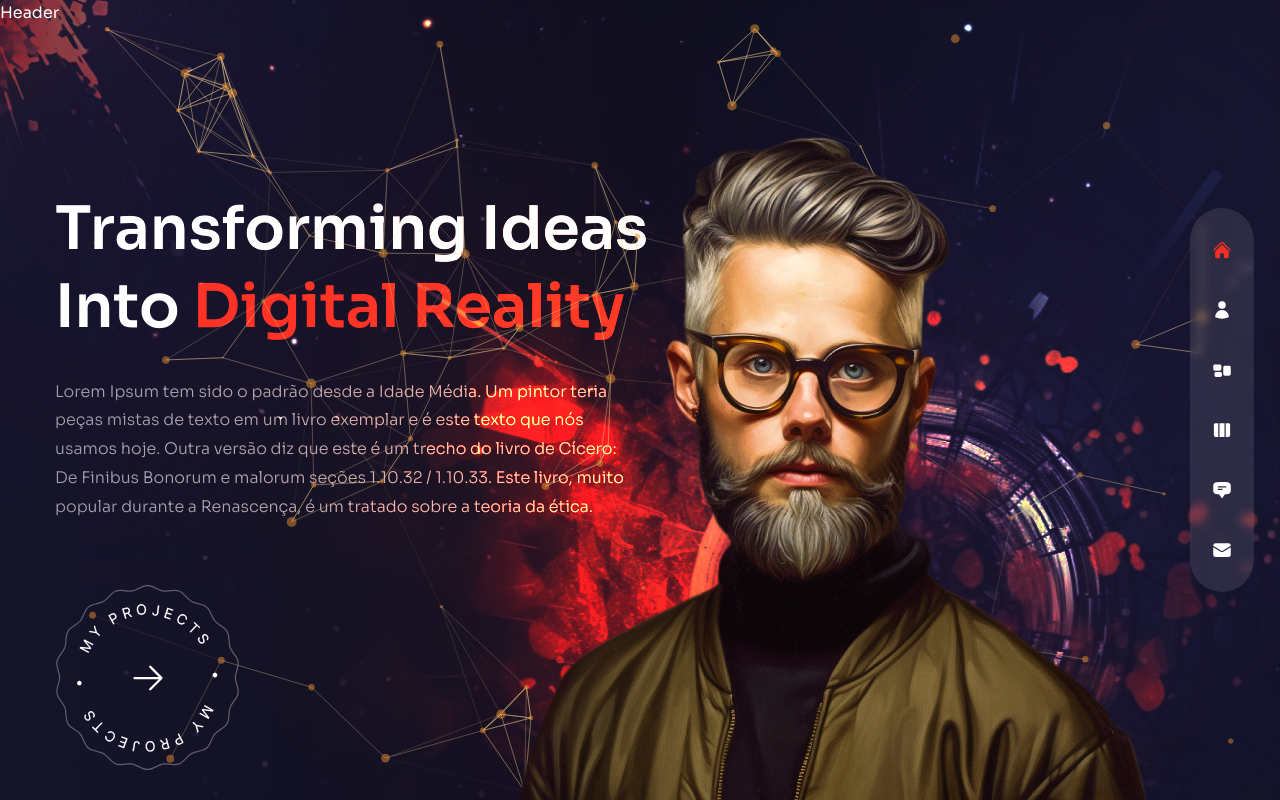
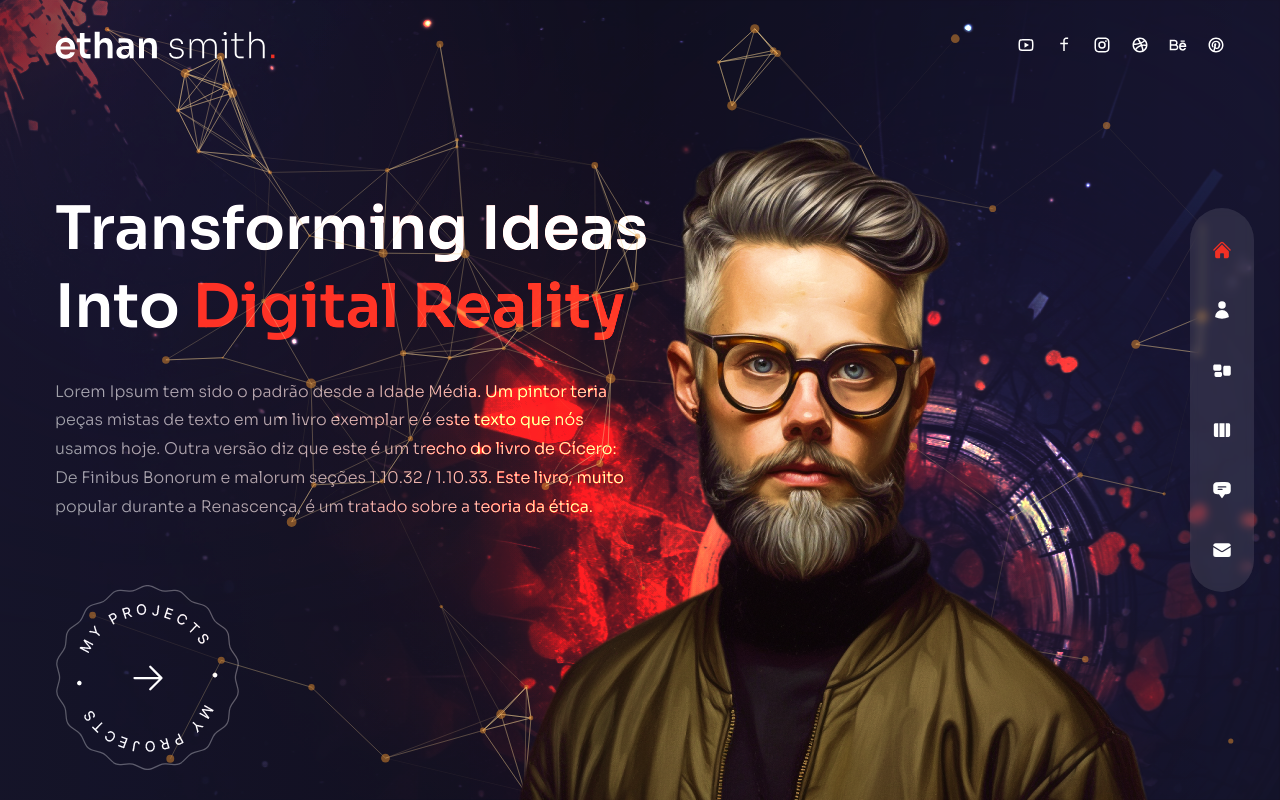
Before and after one commit to MateuscardosoRocha/Portfolio-Pessoal, a Next.js app: page / in a window 1280 px wide. Built offline with nearby package versions, Linux system fonts and the light colour scheme.

Commit message:
Logo and Social

```diff
--- a/components/Header.js
+++ b/components/Header.js
@@ -1,5 +1,36 @@
+//I
+import Image from "next/image"
+import Link from "next/link";
+
+//Componentes
+import Socials from '../components/Socials'
+
 const Header = () => {
-  return <header className="absolute z-30 w-full">Header</header>;
+  return <header className="absolute z-30 w-full flex items-center px-16 xl:px-0 xl:h-[90px]">
+    <div className="container mx-auto">
+      <div className="flex flex-col lg:flex-row justify-between items-center gap-y-6 py-0">
+        {/* Logo */}
+
+<Link href={'/'}>
+  <Image
+  src={'/logo.svg'}
+  width={220}
+  height={48}
+  alt="Logotype"
+  priority={true}
+  />
+  </Link>
+
+  {/* Socials */}
+  <Socials/>
+
+
+      </div>
+    </div>
+
+
+
+  </header>;
 };
 
 export default Header;
--- a/components/Socials.js
+++ b/components/Socials.js
@@ -1,5 +1,19 @@
+import Link from "next/link";
+
+import { RiYoutubeLine, RiInstagramLine, RiFacebookLine, RiDribbbleLine, RiBehanceLine, RiPinterestLine } from 'react-icons/ri'
+
 const Socials = () => {
-  return <div>Socials</div>;
+  return <div className="flex items-center gap-x-5 text-lg">
+    <Link href={'/'} className="hover:text-accent transition-all duration-300"><RiYoutubeLine /></Link>
+    <Link href={'/'} className="hover:text-accent transition-all duration-300"><RiFacebookLine /></Link>
+    <Link href={'/'} className="hover:text-accent transition-all duration-300"><RiInstagramLine /></Link>
+    <Link href={'/'} className="hover:text-accent transition-all duration-300"><RiDribbbleLine /></Link>
+    <Link href={'/'} className="hover:text-accent transition-all duration-300"><RiBehanceLine /></Link>
+    <Link href={'/'} className="hover:text-accent transition-all duration-300"><RiPinterestLine /></Link>
+
+
+
+  </div>;
 };
 
 export default Socials;
```
